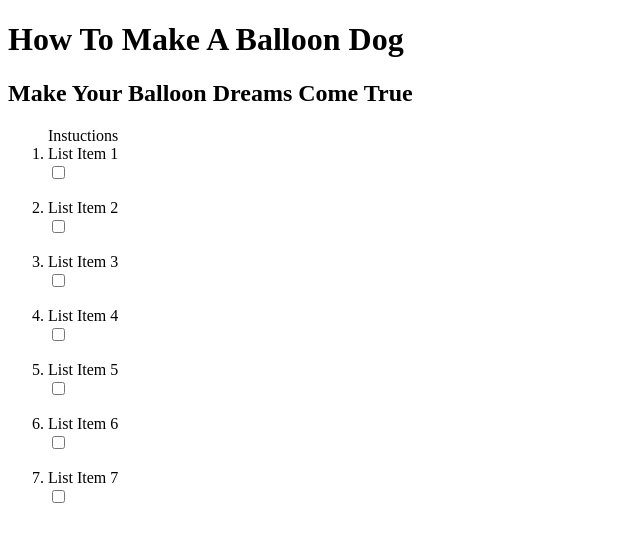
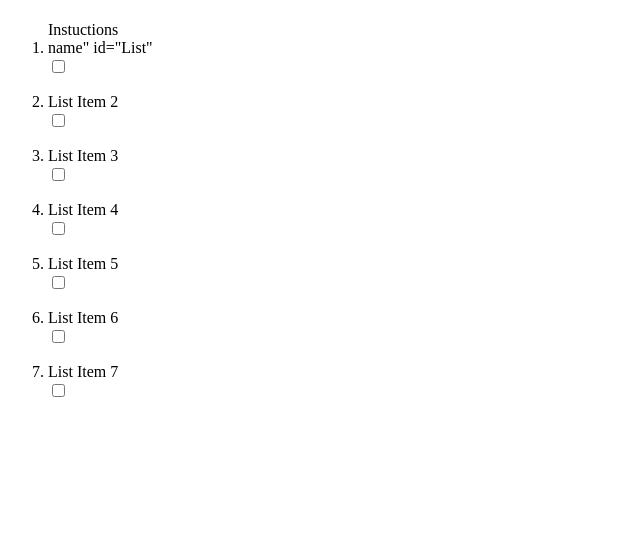
Before and after one commit to YamianR/JS-Fundamentals-III---To-Do-List, a website: page index.html in a window 1280 px wide. Shown: the whole page, without its empty margins (0-640 px from the left). Drawn offline with Linux system fonts and the light colour scheme.

Commit message:
erased h1

```diff
--- a/index.html
+++ b/index.html
@@ -11,10 +11,10 @@
 </head>
 <body>
  <script src="./index.js"></script>
- <h1>How To Make A Balloon Dog</h1>
- <h2>Make Your Balloon Dreams Come True</h2>
+ <h1></h1>
+ <h2></h2>
     <ol>Instuctions
-    <li> List Item 1</li>
+    <li>name" id="List"</li>
     <input type="checkbox" id="finished1" name="Complete" value="">
     <p></p>
     <li> List Item 2</li>
```
